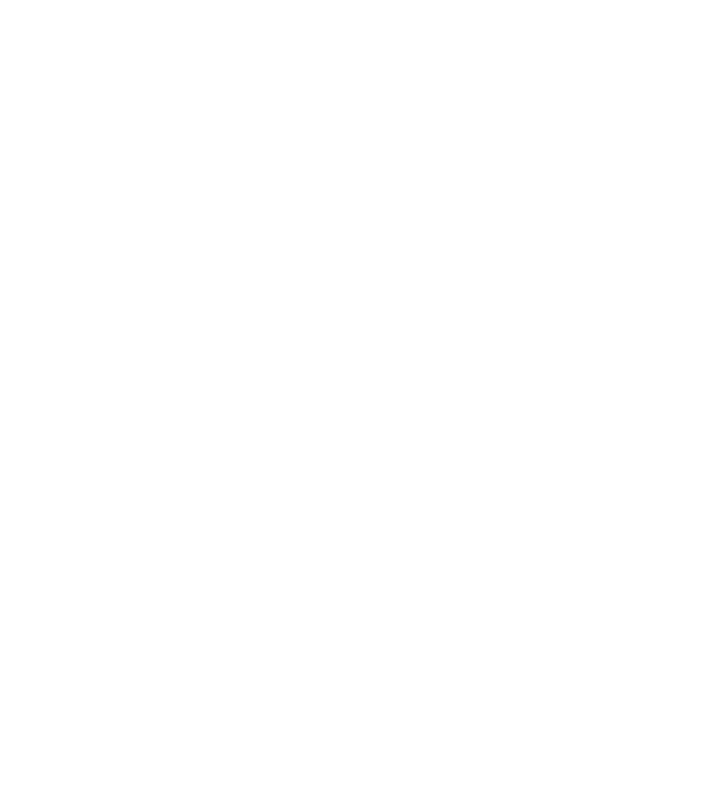
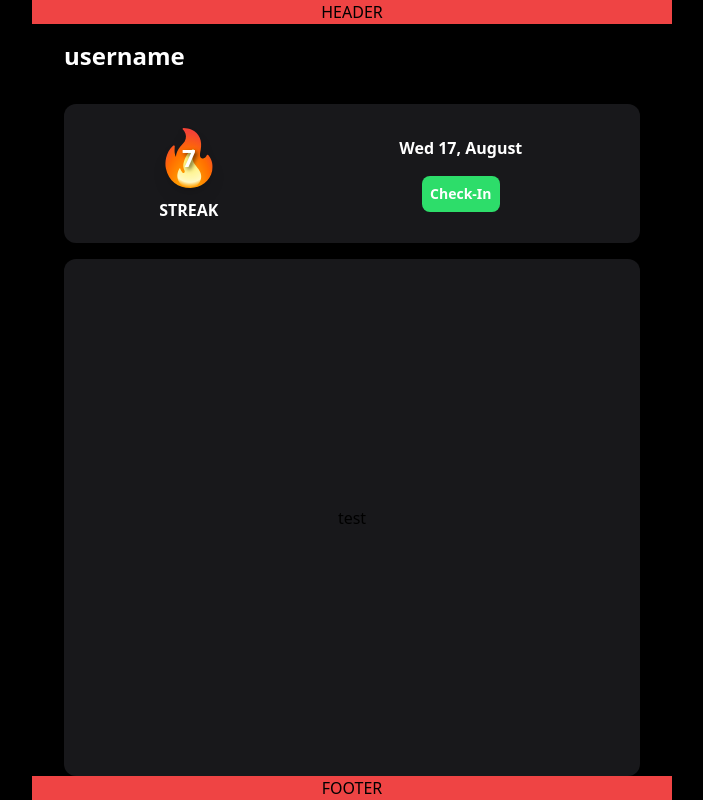
Before and after one commit to A1exYeh/tetsu, a React (Vite) app: page /dashboard in a window 1280 px wide. Before the commit this address had no page. Shown: the whole page, without its empty margins (288-991 px from the left). Built offline with nearby package versions, Linux system fonts and the light colour scheme.

Commit message:
add dashboard template

```diff
--- a/index.html
+++ b/index.html
@@ -6,7 +6,7 @@
     <meta name="viewport" content="width=device-width, initial-scale=1.0" />
     <title>Vite + React + TS</title>
   </head>
-  <body>
+  <body class="bg-black">
     <div id="root" class="h-full w-full min-h-screen max-w-screen-sm mx-auto"></div>
     <script type="module" src="/src/main.tsx"></script>
   </body>
--- a/src/App.tsx
+++ b/src/App.tsx
@@ -1,6 +1,7 @@
 import { Routes, Route } from 'react-router-dom';
 import LoginForm from './components/LoginForm';
 import PageLayout from './pages/PageLayout';
+import Dashboard from './pages/dashboard/Dashboard';
 import './index.css';
 
 export default function App() {
@@ -11,6 +12,7 @@
         <Route element ={<PageLayout/>}>
           <Route path="/" element={<LoginForm/>}/>
           <Route path="login" element={<LoginForm/>}/>
+          <Route path="dashboard" element={<Dashboard/>}/>
         </Route>
       </Routes>
     </>
--- a/src/components/LoginForm.tsx
+++ b/src/components/LoginForm.tsx
@@ -1,6 +1,7 @@
 import '../index.css';
 import { useState } from 'react';
 import { useEffect } from 'react';
+import Logo from '../assets/dumbbell-icon.svg'
 
 const LoginForm = () => {
     const [username, setUsername] = useState('');
@@ -16,12 +17,14 @@
 
     return (
         <>
-        <div className='w-full h-[500px] bg-neutral-900 text-white flex flex-col items-center justify-center'>
-            <form action="post" className='flex flex-col items-start justify-center gap-2'>
+        <div className='w-[80%] min-w-fit max-w-[300px] h-[350px] bg-neutral-900 text-white flex flex-col items-center justify-center p-4 rounded-2xl'>
+            <img src={Logo} alt="" className='w-16 h-16 mb-8' />
+            <form action="/dashboard" className='flex flex-col items-start justify-center gap-2'>
                 <label htmlFor="username">Username</label>
-                <input type="text" placeholder='' className='text-black'  onChange={(e) => setUsername(e.target.value)}/>
+                <input type="text" placeholder='' className='text-black outline-none px-1 rounded-md focus:outline-red-500 focus:shadow-lg focus:shadow-black'  onChange={(e) => setUsername(e.target.value)}/>
                 <label htmlFor="password">Password</label>
-                <input type="password" placeholder='' className='text-black' onChange={(e) => setPassword(e.target.value)}/>
+                <input type="password" placeholder='' className='text-black outline-none px-1 rounded-md focus:outline-red-500 focus:shadow-lg focus:shadow-black' onChange={(e) => setPassword(e.target.value)}/>
+                <button type='submit' className='bg-[#2DDD6A] rounded-xl p-2 text-black mx-auto mt-4'>Log In</button>
             </form>
         </div>
         </>
--- a/src/pages/PageLayout.tsx
+++ b/src/pages/PageLayout.tsx
@@ -5,12 +5,12 @@
     return (
         <>
 
-        <div className=" w-full max-w-screen-sm min-h-screen h-full flex flex-col justify-start items-center">
+        <div className=" w-full max-w-screen-sm max-h-screen h-full flex flex-col justify-start items-center bg-black">
             <header className='bg-red-500 flex justify-center w-full'>HEADER</header>
-            <main className='w-full'>
+            <main className='w-full h-screen flex flex-col items-center justify-center'>
                 <Outlet />
             </main>
-            <footer>FOOTER</footer>
+            <footer className='bg-red-500 flex justify-center w-full'>FOOTER</footer>
         </div>
 
         </>
--- /dev/null
+++ b/src/pages/dashboard/Dashboard.tsx
@@ -0,0 +1,36 @@
+import '../../index.css'
+import './dashboard.css'
+
+export default function Dashboard() {
+
+    return (
+        <>
+        <div className='h-full w-full flex flex-col items-center justify-start gap-4'>
+            <h1 className='text-white text-2xl font-bold w-[90%] flex justify-start my-4'>
+                username
+            </h1>
+            <div className='bg-zinc-900 w-[90%] rounded-xl p-4 flex  items-center justify-between text-white h-1/4'>
+                <div className='w-2/5 h-full rounded-xl flex flex-col items-center gap-2 justify-center'>
+                    <div className='text-2xl streakIcon w-16 h-16 flex items-center justify-center drop-shadow-lg font-bold'>
+                        7
+                    </div>
+                    <p className='font-bold'>
+                        STREAK
+                    </p>
+                </div>
+                <div className='w-3/5 h-full rounded-xl flex flex-col items-center justify-center font-bold gap-4'>
+                    Wed 17, August
+                    <button className='p-2 bg-[#2DDD6A] rounded-lg text-sm'>
+                        Check-In
+                    </button>
+                </div>
+            </div>
+
+            <div className='w-[90%] h-full bg-zinc-900 flex flex-col items-center justify-center rounded-xl'>
+                test
+            </div>
+
+        </div>
+        </>
+    )
+}
--- /dev/null
+++ b/src/pages/dashboard/dashboard.css
@@ -0,0 +1,7 @@
+.streakIcon {
+    background-image: url('../../assets/fire-icon.svg');
+    background-position: center;
+    background-repeat: none;
+    background-size: cover;
+    text-shadow: 2px 2px 4px rgba(0, 0, 0, 0.661);
+}
```
Also changed, not shown: src/assets/dumbbell-icon.svg (added), src/assets/fire-icon.svg (added).
